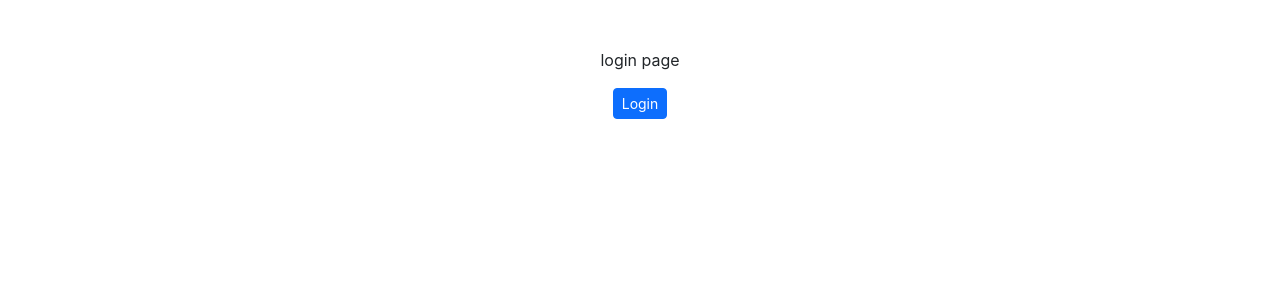
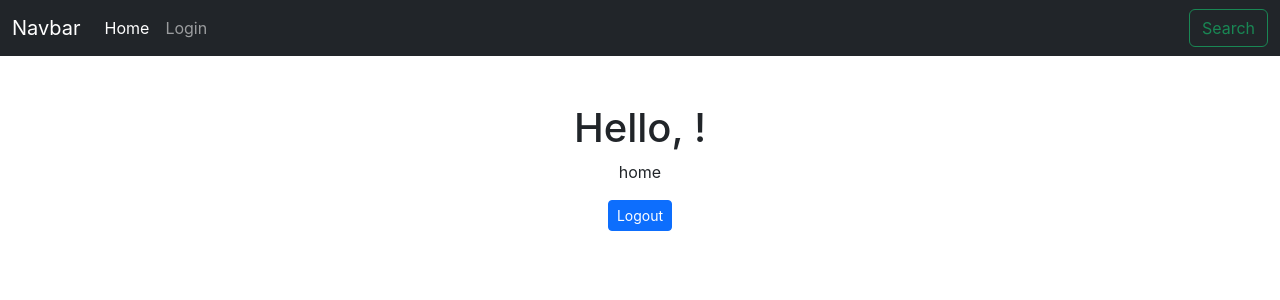
Before and after one commit to userahmad6780/react_boiler_plate, a React (Create React App) app: page / in a window 1280 px wide. Before the commit this address led to /login. Shown: the top 300 px of the page. Built offline with nearby package versions, Linux system fonts and the light colour scheme; sample sign-in values are in the browser's storage.

Commit message:
added local storage functionality: to prevent the state refresh

```diff
--- a/src/App.js
+++ b/src/App.js
@@ -3,13 +3,8 @@ import { Routes, Route } from "react-router";
 import { routes } from './routes';
 import PublicRoute from './routes/PublicRoutes';
 import PrivateRoute from './routes/PrivateRoute';
-import { useAuth } from './context/AuthContext';
-
 
 function App() {
-  console.log(useAuth());
-  const { user } = useAuth();
-  const isAuthenticated = user
 
   return (
     <div className="App">
@@ -25,8 +20,6 @@ function App() {
                   path={path}
                   component={component}
                   layout={layout}
-                  isAuthenticated={isAuthenticated}
-                  name={user?.name}
                 />
               }
             />
--- a/src/context/AuthContext.js
+++ b/src/context/AuthContext.js
@@ -5,18 +5,17 @@ const AuthContext = React.createContext();
 export const useAuth = () => useContext(AuthContext);
 
 export const AuthProvider = ({ children }) => {
-  const [user, setUser] = useState(null);
 
   const login = (userData) => {
-    setUser(userData);
+    localStorage.setItem('user', JSON.stringify(userData));
   };
 
   const logout = () => {
-    setUser(null);
+    localStorage.removeItem('user')
   };
 
   return (
-    <AuthContext.Provider value={{ user, login, logout }}>
+    <AuthContext.Provider value={{ login, logout }}>
       {children}
     </AuthContext.Provider>
   );
--- a/src/routes/PrivateRoute.jsx
+++ b/src/routes/PrivateRoute.jsx
@@ -1,7 +1,8 @@
 import React from "react";
 import { Navigate } from "react-router";
 
-const PrivateRoute = ({ component: Component, layout: Layout, isAuthenticated, ...rest }) => {
+const PrivateRoute = ({ component: Component, layout: Layout, ...rest }) => {
+  let isAuthenticated = JSON.parse(localStorage.getItem('user'));
   if (!isAuthenticated) {
     return <Navigate to="/login" />;
   }
--- a/src/routes/PublicRoutes.jsx
+++ b/src/routes/PublicRoutes.jsx
@@ -1,9 +1,9 @@
 import React from "react";
 import { Navigate } from "react-router";
 
-const PublicRoute = ({ component: Component, layout: Layout, isAuthenticated, path, ...rest }) => {
+const PublicRoute = ({ component: Component, layout: Layout, path, ...rest }) => {
+  let isAuthenticated = JSON.parse(localStorage.getItem('user'));
   if (isAuthenticated && path != '*') {
-    console.log('home---------------------------------')
     return <Navigate to="/" />;
   }
 
--- a/src/screens/Login.jsx
+++ b/src/screens/Login.jsx
@@ -10,7 +10,11 @@ function Login() {
     <div className="mt-5">
       login page
       <div>
-        <button type="button" onClick={()=>{login({ name: 'test' }); navigate("/")}} className="btn btn-primary btn-sm mt-3">Login</button>
+        <button type="button" onClick={()=>{
+          login({ name: 'test' });
+          console.log('here ------------------------')
+          navigate("/")
+        }} className="btn btn-primary btn-sm mt-3">Login</button>
       </div>
     </div>
   )
```
